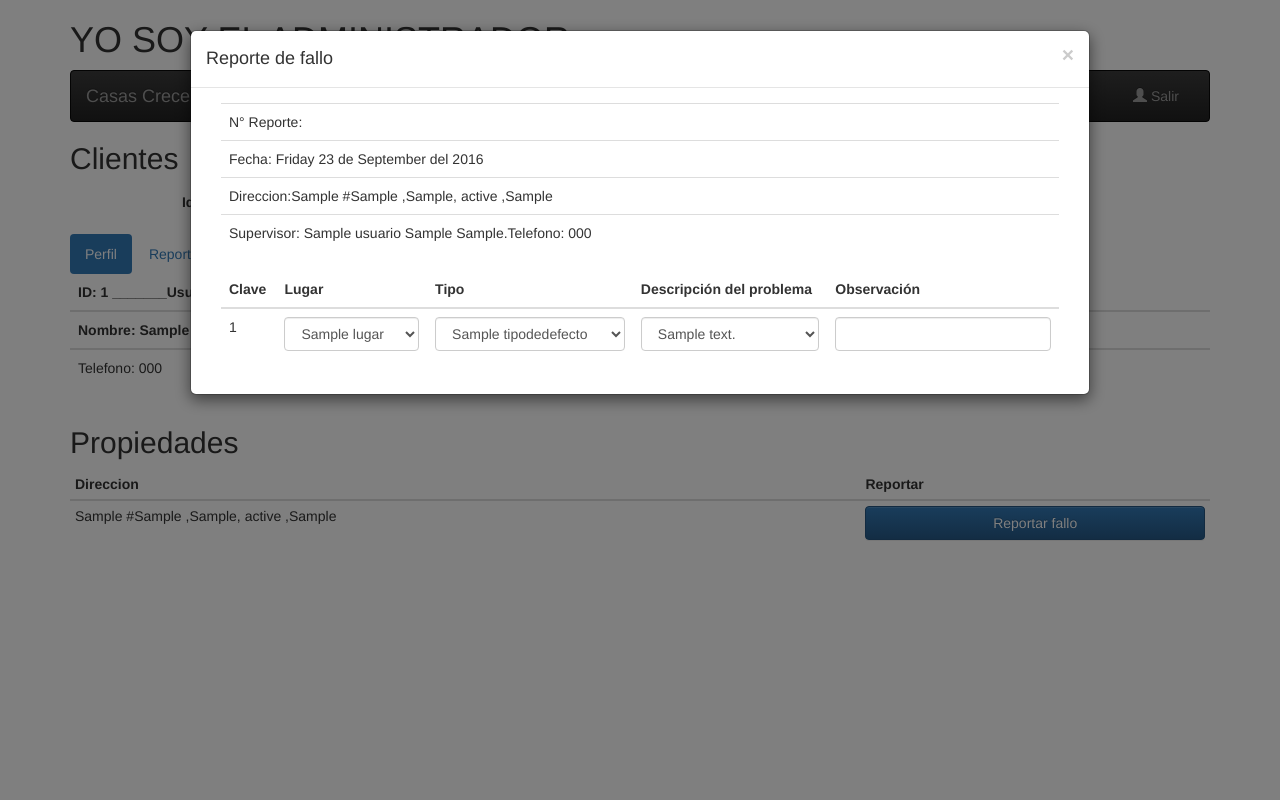
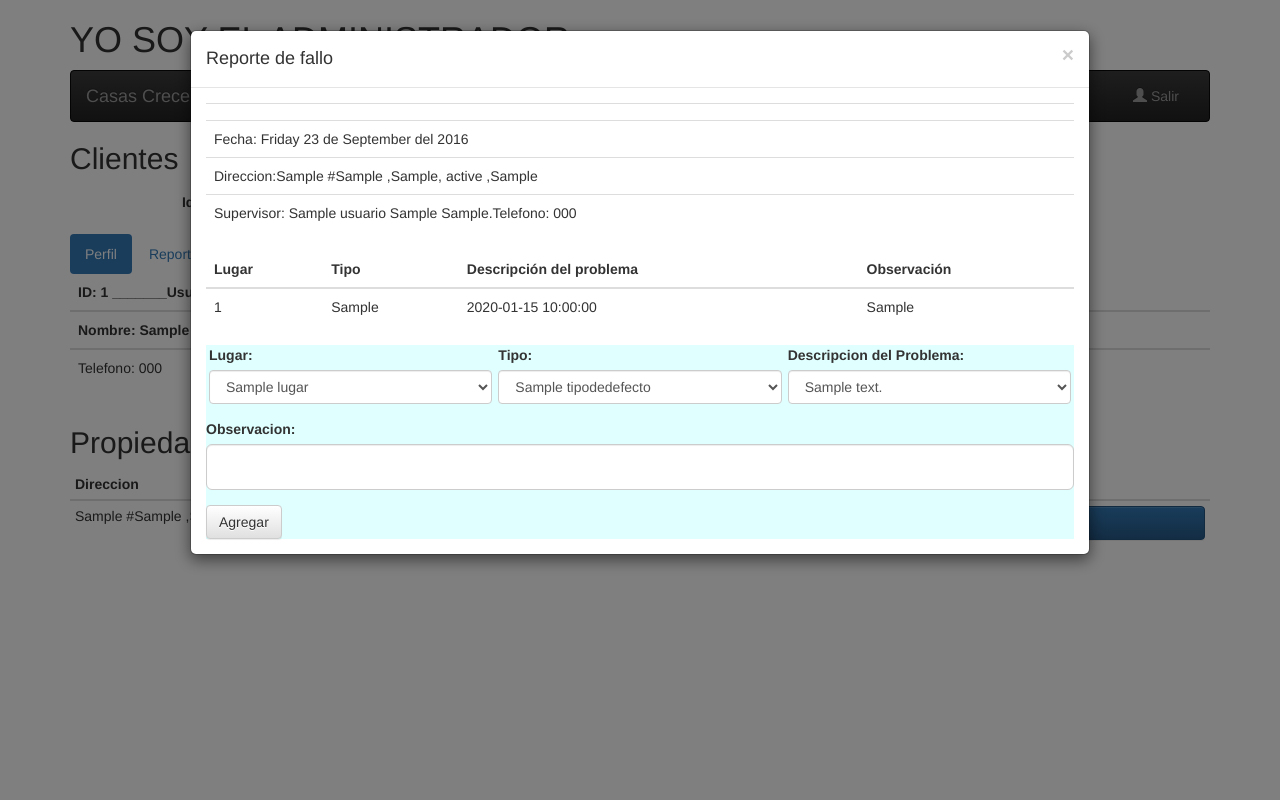
Before and after one commit to Reikko/AZF, a PHP site: page /administrador/admin.php in a window 1280 px wide, after a click on "Reportar fallo". Run offline with PHP 8.4, Linux system fonts and the light colour scheme; the visitor is signed in with stand-in values (Sample User, id 1); tables that the repository leaves empty or names only in its code hold one stand-in row (values such as "Sample post").

Commit message:
agregando el reporte del cliente

```diff
--- a/administrador/admin.php
+++ b/administrador/admin.php
@@ -2,6 +2,7 @@
 <?php
 $_POST['opcion'] = 2;
 include ("../cliente/m_cliente.php");
+include ("../cliente/m_reporte.php");
 include ("../cliente/m_propiedades.php");
 include ("../desarrollo/des.php");
 include ("../desarrollo/lugares.php");
@@ -30,7 +31,11 @@ else {
     <link rel="stylesheet" href="https://maxcdn.bootstrapcdn.com/bootstrap/3.3.7/css/bootstrap-theme.min.css" integrity="sha384-rHyoN1iRsVXV4nD0JutlnGaslCJuC7uwjduW9SVrLvRYooPp2bWYgmgJQIXwl/Sp" crossorigin="anonymous">
     <script src="https://ajax.googleapis.com/ajax/libs/jquery/1.12.4/jquery.min.js"></script>
     <style type="text/css">
-
+        .col-sm-4
+        {
+            padding-right: 3px;
+            padding-left: 3px;
+        }
     </style>
 
 </head>
@@ -252,7 +257,7 @@ else {
                 </div>
 
                 <div class="modal-body">
-                    <div class="container-fluid">
+
                     <div id="cab_rep">
                     </div>
 
@@ -260,47 +265,54 @@ else {
                         <table class="table table-hover">
                             <thead>
                             <tr>
-                                    <th>Clave</th>
+
                                 <th>Lugar</th>
                                 <th>Tipo</th>
                                 <th>Descripción del problema</th>
                                 <th>Observación</th>
                             </tr>
+                            <?php
+                                m_reporte();
+                            ?>
                             </thead>
-                                <tbody>
-                                <tr>
-                                    <td>1</td>
-                                    <td>
+                        </table>
+                    </div>
+
+                    <div style="background-color: lightcyan">
+                        <form>
+                            <div class="col-sm-4">
+                                <label for="sel1">Lugar:</label>
                                 <select class="form-control" id="selLugar">
                                     <?php
                                         genera_lugares();
                                     ?>
                                 </select>
-
-                                    </td>
-                                    <td>
+                            </div>
+                            <div class="col-sm-4 form-group">
+                                <label for="sel1">Tipo:</label>
                                 <select class="form-control" id="selTipo" onchange="cambioTipoDefecto();">
                                     <?php
                                         genera_tipo_defecto();
                                     ?>
                                 </select>
-                                    </td>
-                                    <td>
+                            </div>
+
+                            <div class="col-sm-4 form-group">
+                                <label for="sel1">Descripcion del Problema:</label>
                                 <select class="form-control" id="selProblema">
                                     <?php
                                         genera_desc_probl(1);
                                     ?>
                                 </select>
-                                    </td>
-                                    <td>
-                                        <input type="text" class="form-control">
-                                    </td>
-                                </tr>
-                                </tbody>
-                            </table>
+                            </div>
+                            <div class="form-group">
+                                <label for="sel1">Observacion:</label>
+                                <input type="text" class="form-control input-lg" id="observacion">
+                            </div>
+                            <button type="submit" class="btn btn-default" onclick="alta_problema();">Agregar</button>
+                        </form>
                     </div>
 
-                    </div>
                 </div>
 
             </div>
--- a/cliente/m_cliente.php
+++ b/cliente/m_cliente.php
@@ -87,12 +87,12 @@ function cab_reporte($usuario)
         $result2 = mysqli_query($enlace, $query2);
 
 
-
+        $n_reporte = ID("reporte");
 
         echo " <table class=\"table\">";
         echo "
             <tr>
-                <td>N° Reporte:</td>
+                <td id='n_rep'>".$n_reporte."</td>
             </tr>
             ";
         echo "
--- /dev/null
+++ b/cliente/m_reporte.php
@@ -0,0 +1,49 @@
+<?php
+/**
+ * Created by PhpStorm.
+ * User: Cristobal
+ * Date: 23/09/2016
+ * Time: 04:53 PM
+ */
+
+require_once("../conexion.php");
+switch ($_POST['opcion'])
+{
+    case "muestra_cliente":
+        m_dt_propiedades($_POST['id']);
+        break;
+}
+
+function m_reporte()
+{
+    $enlace = conexion();
+
+    if ($enlace->connect_error)
+    {
+        die("Connection failed: " . $enlace->connect_error);
+    }
+    else
+    {
+        $query = "SELECT * FROM tablareporte where id_lugar = 1";
+
+        $result = mysqli_query($enlace, $query);
+
+        while ($row = mysqli_fetch_array($result,MYSQLI_ASSOC))
+        {
+            echo"
+                <tr>
+                    <td>".$row["id_lugar"]."</td>
+                    <td>".$row["num_defecto"]."</td>
+                    <td>".$row["fecha_realizacion"]."</td>
+                    <td>".$row["obs_clie"]."</td>
+
+                </tr>
+            ";
+        }
+        mysqli_free_result($result);
+
+        mysqli_close($enlace);
+    }
+
+}
+?>
--- a/conexion.php
+++ b/conexion.php
@@ -23,5 +23,20 @@ function conexion()
     return $enlace;
 }
 
+function ID($tabla)
+{
+    $enlace = conexion();
+    $id = null;
+    $query1 = "SELECT AUTO_INCREMENT FROM information_schema.TABLES
+                    WHERE TABLE_SCHEMA = 'azf'
+                    AND TABLE_NAME = '$tabla'"; //Devuelve Id que va generar
+    $result = mysqli_query($enlace, $query1);
+
+    if($row = mysqli_fetch_array($result,MYSQLI_ASSOC)) {
+        $id = $row['AUTO_INCREMENT'];
+    }
+    return $id;
+}
+
 
 ?>
--- a/desarrollo/alta.js
+++ b/desarrollo/alta.js
@@ -48,3 +48,30 @@ function clear_campos_Cliente()
     $("#n_ext").val("");
 
 }
+
+function alta_problema()
+{
+    var checa = document.getElementById('formCliente').checkValidity();//Checa si se completo el forulario
+    //if(checa)
+    {
+        var n_rep = 9;
+        var lugar = $("#selLugar").val();
+        var prob = $("#selProblema").val();
+
+        var obs = $("#observacion").val();
+
+        $.ajax({
+            type: 'post',
+            data: {
+                opcion: "alta_problema",
+                lugar: lugar,
+                prob:prob,
+                n_rep:n_rep,
+                obs:obs
+            },
+            url: "../cliente/a_cliente.php"
+        }).done(function (data) {
+            alert(data);
+        });
+    }
+}
```
Also changed, not shown: cliente/a_cliente.php (+18 -10 lines), estilo.css (added, +83 -0 lines). Lines whose indentation alone changed are shown as unchanged.
